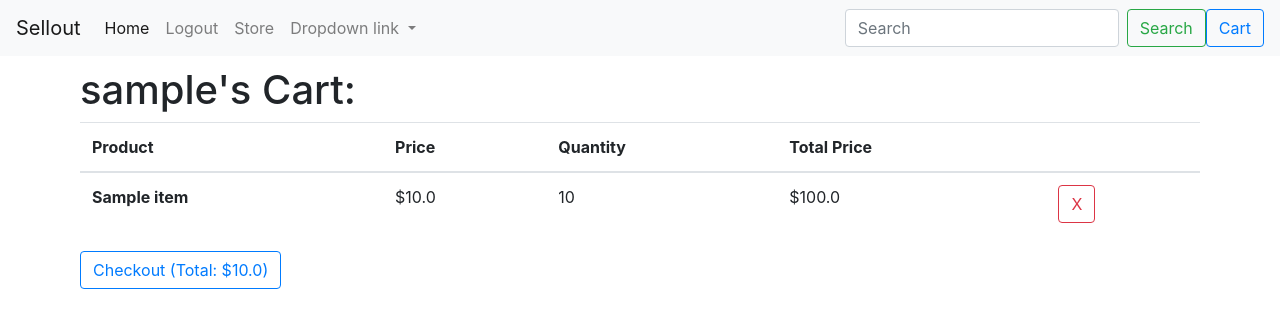
After one commit to dcsp-lab-4/sellout-flask, a Flask app: page /cart in a window 1280 px wide. The commit adds this page. Shown: the top 328 px of the page. Run offline with Flask 2, Linux system fonts and the light colour scheme; a user stored in the database is signed in; tables that the repository leaves empty hold one stand-in row (values such as "Sample post"); some libraries are stand-ins or nearby versions.

Commit message:
creating cart page

```diff
--- a/app/routes.py
+++ b/app/routes.py
@@ -1,12 +1,12 @@
-from flask import render_template, flash, redirect, url_for
+from flask import render_template, flash, redirect, url_for, request
 from app import app, db
 
 #login functionality
-from app.forms import LoginForm, RegistrationForm
+from app.forms import LoginForm, RegistrationForm, AddToCartForm
 
 #user functionality
 from flask_login import current_user, login_user, logout_user
-from app.models import User, Item
+from app.models import User, Item, Cart, CartItem
 
 #homepage
 @app.route('/')
@@ -49,6 +49,7 @@ def register():
             lastname=form.lastname.data,
             usertype=form.usertype.data)
         user.set_password(form.password.data)
+        user.initialize_cart()
         db.session.add(user)
         db.session.commit()
         flash('Congratulations, you are now a registered user!')
@@ -56,14 +57,39 @@ def register():
     return render_template('register.html', title='Register', form=form)
 
 #product page routing
-@app.route('/product/<pid>')
+@app.route('/product/<pid>', methods=['GET', 'POST'])
 def product(pid):
-    if Item.query.filter_by(id=pid).first():
-        item = Item.query.get(pid)
-        return render_template('product.html', item=item)
+    item = Item.query.filter_by(id=pid).first()
+    if item:
+        form = AddToCartForm()
+        if request.method == 'POST':
+            current_user.cart.add_item(item)
+            flash('Add to cart successful.')
+            return redirect(url_for('cart'))
+        return render_template('product.html', item=item, form=form)
 
     else:
         return render_template('404.html')
+
+@app.route('/cart')
+@app.route('/cart/<removed>')
+def cart(removed=None):
+    if current_user.is_anonymous:
+        flash('You must register to buy items!', 'error')
+        return redirect(url_for('register'))
+
+    elif current_user.usertype == 'Vendor' or current_user.usertype == 'Admin':
+        flash('You must be a customer to buy items!', 'error')
+        return redirect(url_for('index'))
+
+    else:
+        cart = Cart.query.filter_by(customerid=current_user.id).first()
+        if removed:
+            flash('Item removed from cart.')
+            cart.remove_item(Item.query.get(removed))
+        cartitems = CartItem.query.filter_by(cartid=cart.id)
+
+        return render_template('cart.html', cartitems=cartitems, ccart=cart)
 
 #vendor page
 @app.route('/vendor/<username>')
@@ -79,7 +105,7 @@ def vendor(username):
 @app.route('/user/<username>')
 def customer(username):
     user = User.query.filter_by(username=username).first()
-    if user.usertype == 'Customer':
+    if user and user.usertype == 'Customer':
         return render_template('customer.html', customer=user)
 
     else:
--- a/app/templates/base.html
+++ b/app/templates/base.html
@@ -81,6 +81,9 @@
                 <input class="form-control mr-sm-2" type="search" placeholder="Search" aria-label="Search">
                 <button class="btn btn-outline-success my-2 my-sm-0" type="submit">Search</button>
             </form>
+            {% if not current_user.is_anonymous and current_user.usertype!='Vendor' and current_user.usertype!='Admin' %}
+            <a class="btn btn-outline-primary" href="{{ url_for('cart') }}" role="button">Cart</a>
+            {% endif %}
           </nav>
     {% endblock %}
     <body>
--- /dev/null
+++ b/app/templates/cards/_cart_item.html
@@ -0,0 +1,7 @@
+<tr>
+    <th scope="row">{{ cartitem.item.title }}</th>
+    <td>${{ cartitem.item.price }}</td>
+    <td>{{ cartitem.quantity }}</td>
+    <td>${{ cartitem.quantity * cartitem.item.price }}</td>
+    <td><a class="btn btn-outline-danger" href="{{ url_for('cart', removed=cartitem.item.id) }}" role="button">X</a></td>
+</tr>
--- a/app/templates/cards/_featured_display.html
+++ b/app/templates/cards/_featured_display.html
@@ -8,6 +8,6 @@
         <p class="card-text">{{ product.description }}</p>
     </div>
     <div class="card-footer">
-        <a href="{{ url_for('product', pid=product.id) }}" class="btn">Purchase ${{ product.price }}</a>
+        <a href="{{ url_for('product', pid=product.id) }}" class="btn">View Product ${{ product.price }}</a>
     </div>
 </div>
--- /dev/null
+++ b/app/templates/cart.html
@@ -0,0 +1,27 @@
+{% extends "base.html" %}
+
+{% block app_content %}
+
+<h1>{{ current_user.username }}'s Cart:</h1>
+
+<table class="table">
+<thead>
+    <tr>
+    <th scope="col">Product</th>
+    <th scope="col">Price</th>
+    <th scope="col">Quantity</th>
+    <th scope="col">Total Price</th>
+    <th scope="col"></th>
+    </tr>
+</thead>
+<tbody>
+{% for cartitem in cartitems %}
+
+{% include "cards/_cart_item.html" %}
+
+{% endfor %}
+</tbody>
+</table>
+<a class="btn btn-outline-primary" href="#" role="button">Checkout (Total: ${{ ccart.price }})</a>
+
+{% endblock %}
```
Also changed, not shown: app/forms.py (+12 -9 lines), app/models.py (+47 -0 lines), app/templates/product.html (+7 -23 lines), dbtestsetup.py (+6 -2 lines), migrations/versions/a1e3b8eaf671_.py (added, +28 -0 lines), app.db.
